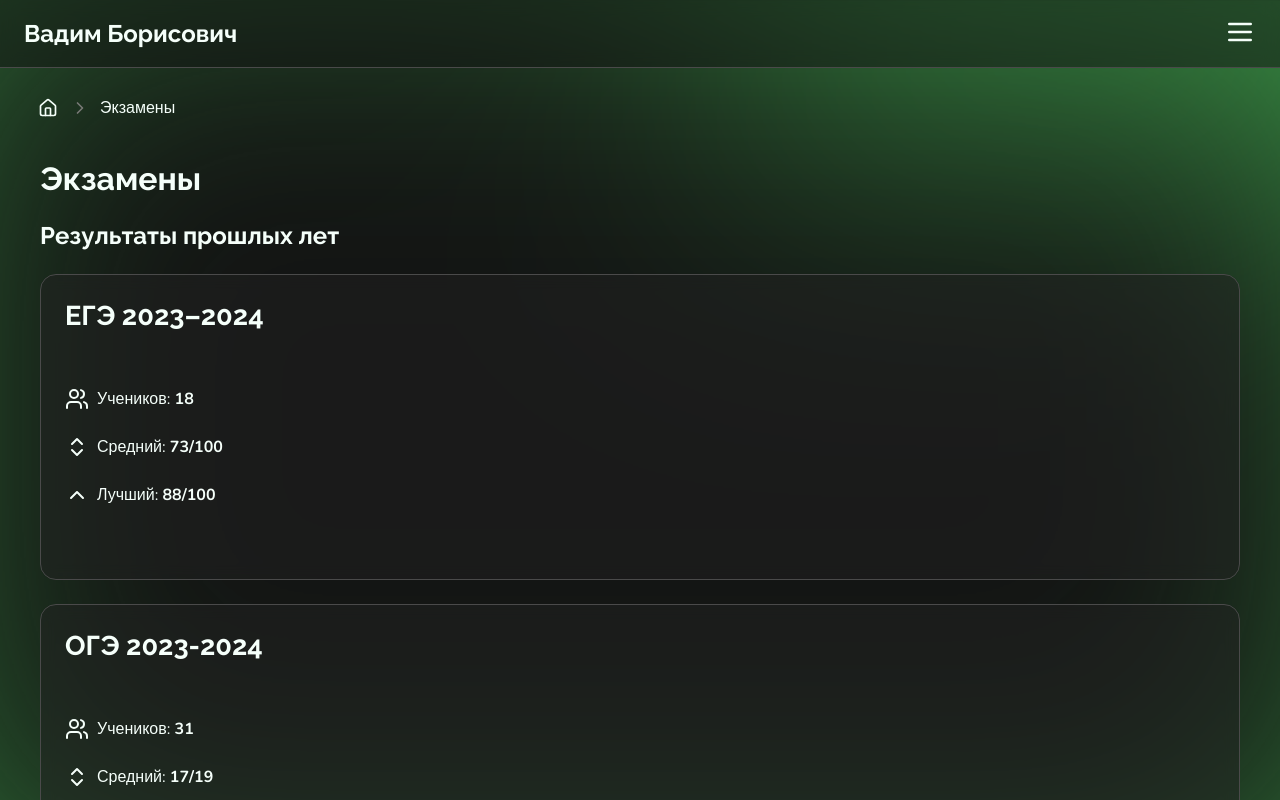
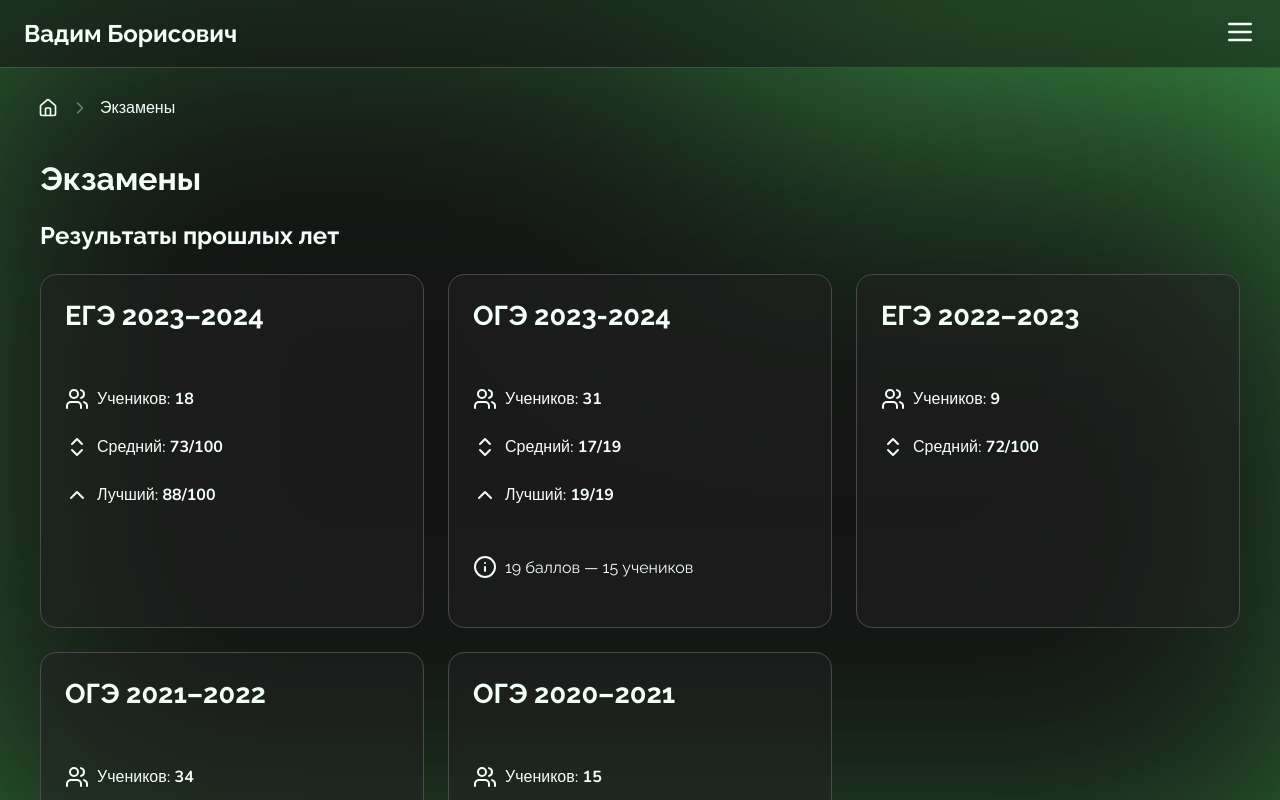
Before and after one commit to svbinf-ru/svbinf.ru, a Next.js app: page /exams in a window 1280 px wide. Shown: the top 800 px of the page. Built offline with nearby package versions, Linux system fonts and the light colour scheme.

Commit message:
feat(app): use grid layout and new component

```diff
--- a/app/exams/page.tsx
+++ b/app/exams/page.tsx
@@ -1,21 +1,17 @@
-import { ChevronsUpDown, ChevronUp, Info, Users } from 'lucide-react'
 import { Metadata } from 'next'
-import { Nunito } from 'next/font/google'
 
 import alanTuring from '@/assets/quotes/alan-turing.webp'
 import { Breadcrumbs } from '@/components/Breadcrumbs'
 import { Container } from '@/components/Container'
-import { ContainerBorders } from '@/components/ContainerBorders'
 import { Quotation } from '@/components/Quotation'
 import { results } from '@/content/exams/results'
 
-import styles from './styles.module.scss'
+import { Grid } from '@/components/Grid'
+import { ContainerExam } from '@/components/ContainerExam'
 
 export const metadata: Metadata = {
     title: 'Экзамены',
 }
-
-const nunito = Nunito({ subsets: ['cyrillic'] })
 
 export default function Exams() {
     return (
@@ -24,52 +20,19 @@ export default function Exams() {
             <Container>
                 <h1>Экзамены</h1>
                 <h2>Результаты прошлых лет</h2>
-                {results.map((r) => (
-                    <ContainerBorders key={r.title}>
-                        <h3 className={styles.resultTitle}>{r.title}</h3>
-                        <div className={nunito.className}>
-                            {r.students && (
-                                <p className={styles.entry}>
-                                    <Users />
-                                    <span>
-                                        Учеников: <b>{r.students}</b>
-                                    </span>
-                                </p>
-                            )}
-                            {r.average && (
-                                <p className={styles.entry}>
-                                    <ChevronsUpDown />
-                                    <span>
-                                        Средний:{' '}
-                                        <b>
-                                            {r.average}/{r.max}
-                                        </b>
-                                    </span>
-                                </p>
-                            )}
-                            {r.best && (
-                                <p className={styles.entry}>
-                                    <ChevronUp />
-                                    <span>
-                                        Лучший:{' '}
-                                        <b>
-                                            {r.best}/{r.max}
-                                        </b>
-                                    </span>
-                                </p>
-                            )}
-                        </div>
-                        <div>
-                            {r.info &&
-                                r.info.map((i) => (
-                                    <p className={styles.entry} key={i}>
-                                        <Info />
-                                        <span>{i}</span>
-                                    </p>
-                                ))}
-                        </div>
-                    </ContainerBorders>
-                ))}
+                <Grid>
+                    {results.map((r) => (
+                        <ContainerExam
+                            key={r.title}
+                            title={r.title}
+                            max={r.max}
+                            students={r.students}
+                            average={r.average}
+                            best={r.best}
+                            info={r.info}
+                        />
+                    ))}
+                </Grid>
                 <Quotation
                     quote="Те, кто могут что-то представить, способны сотворить невозможное."
                     author="Алан Тьюринг"
--- a/app/exams/styles.module.scss
+++ /dev/null
@@ -1,11 +0,0 @@
-.resultTitle {
-    font-size: 1.7rem;
-    margin-bottom: 32px;
-}
-
-.entry {
-    display: flex;
-    align-items: center;
-    gap: 8px;
-    margin-bottom: 24px;
-}
```
